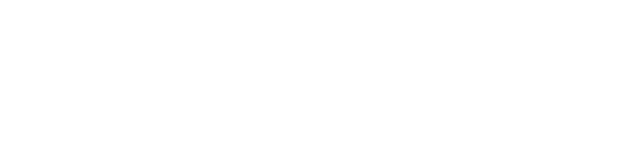
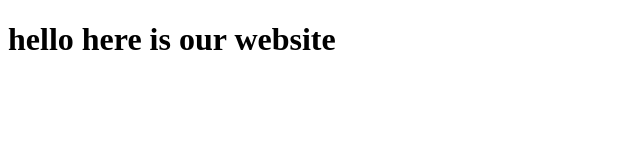
Before and after one commit to MaginMadhavan/test-repo, a plain HTML site: page index.html in a window 1280 px wide. Shown: the whole page, without its empty margins (0-640 px from the left). Drawn offline with Linux system fonts and the light colour scheme.

Commit message:
added content

```diff
--- a/index.html
+++ b/index.html
@@ -4,9 +4,10 @@
     <meta charset="UTF-8">
     <meta http-equiv="X-UA-Compatible" content="IE=edge">
     <meta name="viewport" content="width=S, initial-scale=1.0">
+
     <title>Document</title>
 </head>
 <body>
-
+    <h1>hello here is our website</h1>
 </body>
 </html>
```
Also changed, not shown: 1 other file.
